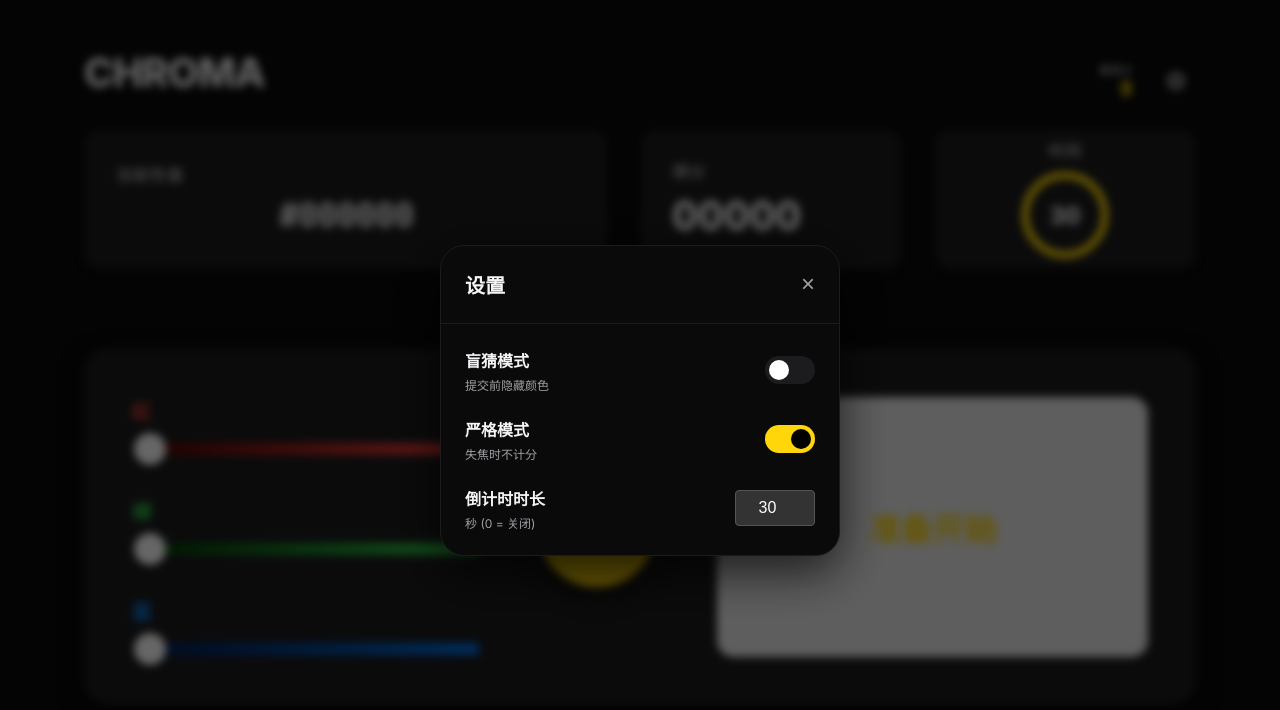
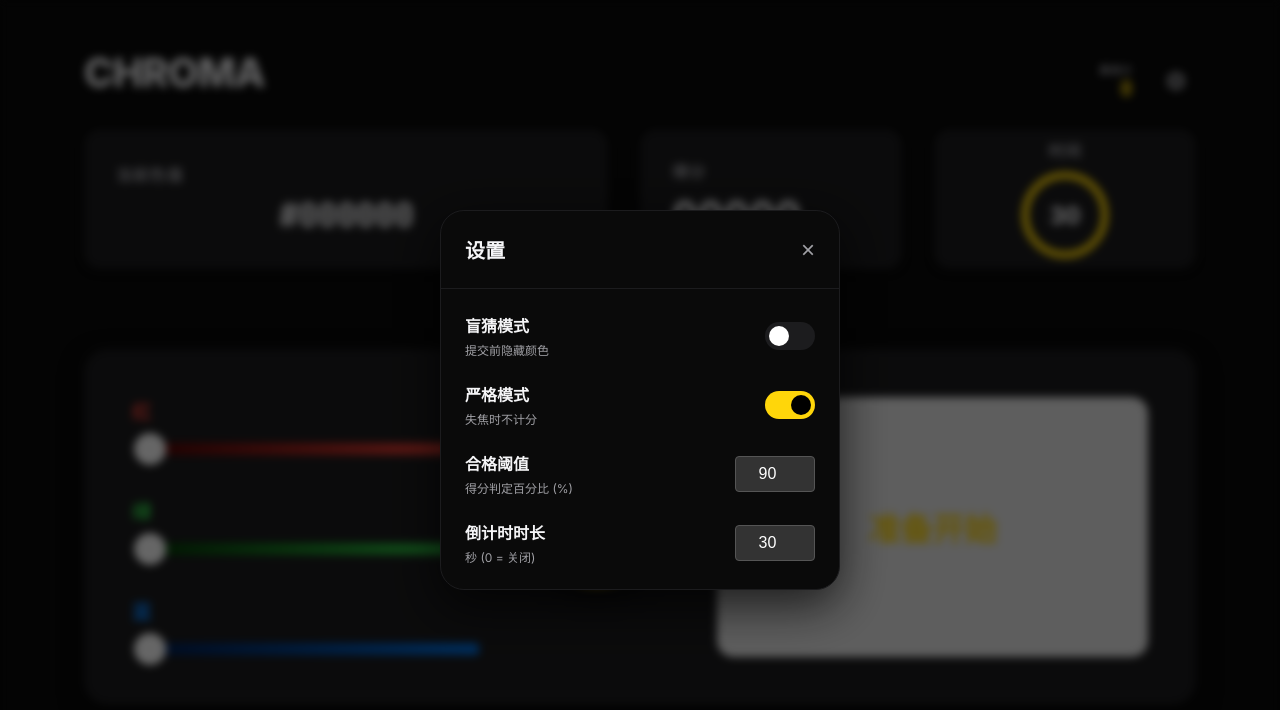
Before and after one commit to lidongxun967/CHROMA, a React (Vite) app: page / in a window 1280 px wide. Both pictures are taken after a click on the button 1176 px from the left and 80 px from the top of the page. Shown: the top 710 px of the page. Built offline with nearby package versions, Linux system fonts and the light colour scheme.

Commit message:
feat(设置): 添加得分阈值配置选项
添加可配置的得分阈值功能，允许用户自定义合格判定的百分比。默认值为90%，范围限制在50%-99.9%之间，并通过localStorage持久化存储用户设置。

```diff
--- a/src/App.tsx
+++ b/src/App.tsx
@@ -56,6 +56,10 @@ function App() {
     const stored = localStorage.getItem('chroma_strict_mode')
     return stored === null ? true : stored === 'true'
   })
+  const [scoreThreshold, setScoreThreshold] = useState(() => {
+    const val = parseFloat(localStorage.getItem('chroma_score_threshold') || '90')
+    return isNaN(val) ? 90 : val
+  })
   const [timerDuration, setTimerDuration] = useState(() => {
     const val = parseInt(localStorage.getItem('chroma_timer_duration') || '30', 10)
     return isNaN(val) ? 30 : val
@@ -97,6 +101,10 @@ function App() {
   useEffect(() => {
     localStorage.setItem('chroma_strict_mode', String(strictMode))
   }, [strictMode])
+
+  useEffect(() => {
+    localStorage.setItem('chroma_score_threshold', String(scoreThreshold))
+  }, [scoreThreshold])
 
   useEffect(() => {
     localStorage.setItem('chroma_timer_duration', String(timerDuration))
@@ -160,13 +168,13 @@ function App() {
 
     const { similarity, percentage } = calculateStats(targetColor, userColor)
 
-    if (similarity > 0.9) {
-      // Success: >90% match
+    if (similarity > (scoreThreshold / 100)) {
+      // Success: >Threshold match
       setScore(s => s + 1)
       setLastScore(`${percentage}%`)
       setTimeLeft(timerDuration) // Reset timer
     } else {
-      // Failure: <=90% match
+      // Failure
       setLastScore(`${percentage}%`)
       // No score added, no timer reset
     }
@@ -272,6 +280,34 @@ function App() {
                   />
                   <span className="slider-toggle"></span>
                 </label>
+              </div>
+
+              <div className="setting-item">
+                <div className="setting-info">
+                  <span className="setting-label">合格阈值</span>
+                  <span className="setting-desc">得分判定百分比 (%)</span>
+                </div>
+                <input
+                  type="number"
+                  min="50"
+                  max="99"
+                  step="0.1"
+                  value={scoreThreshold}
+                  onChange={(e) => {
+                    const val = Math.max(50, Math.min(99.9, parseFloat(e.target.value) || 90))
+                    setScoreThreshold(val)
+                  }}
+                  style={{
+                    background: '#333',
+                    border: '1px solid #555',
+                    color: '#fff',
+                    padding: '0.5rem',
+                    borderRadius: '4px',
+                    width: '80px',
+                    textAlign: 'center',
+                    fontSize: '1rem'
+                  }}
+                />
               </div>
 
               <div className="setting-item">
```
